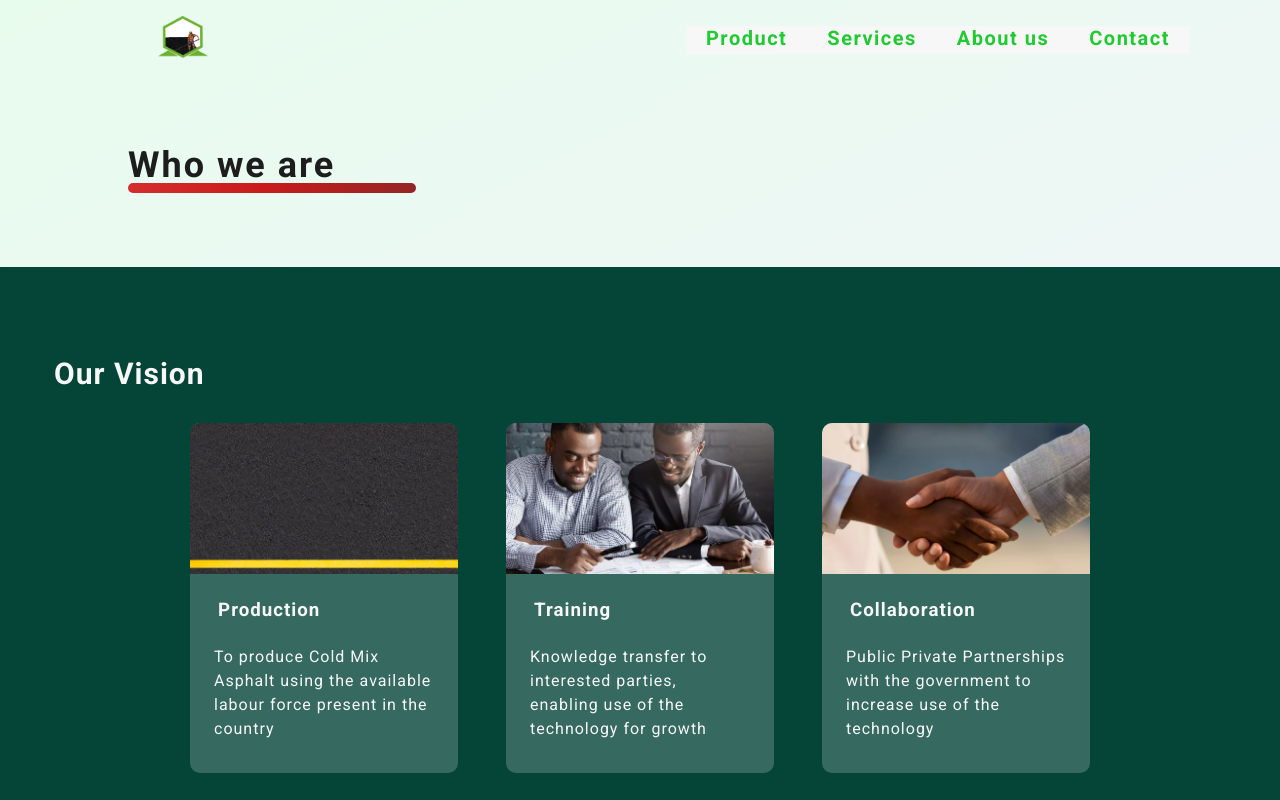
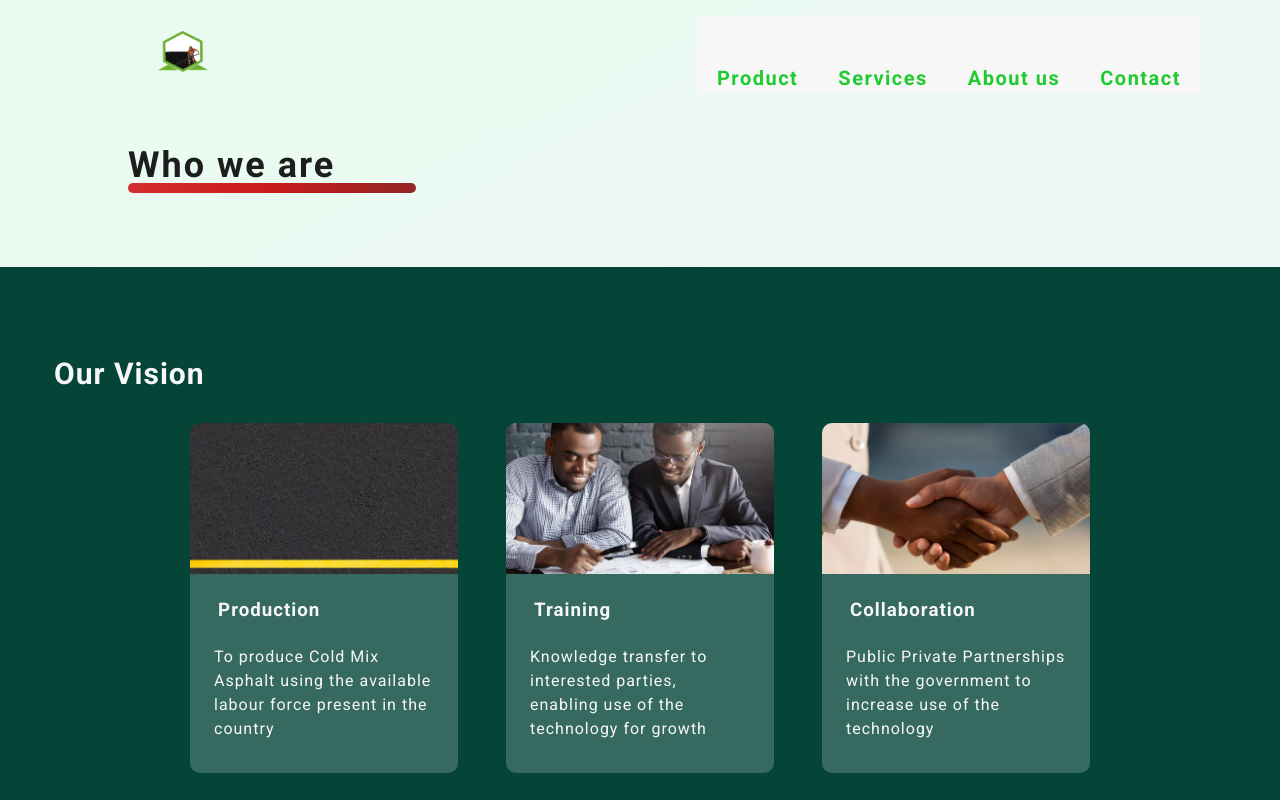
Before and after one commit to abeonweb/road-rescue-site, a React (Create React App) app: page /road-rescue-site/about in a window 1280 px wide. Shown: the top 800 px of the page. Built offline with nearby package versions, Linux system fonts and the light colour scheme.

Commit message:
added more styles and changed nav

```diff
--- a/src/css/Navbar.css
+++ b/src/css/Navbar.css
@@ -20,13 +20,16 @@
 .nav {
   position: fixed;
   z-index: 900;
-  background: hsla(0, 0%, 97%, 0.96);
+  background: var(--clr-light);
   top: 0;
   bottom: 0;
   right: 0;
-  left: 0;
-  transform: translateX(-100%);
+  left: 1%;
+  width: 90vw;
+  transform: translateX(150%);
   transition: transform 300ms ease-in-out;
+  padding-top: 5em;
+  border-left: 3em solid var(--clr-hl-3);
 }
 
 .nav-logo {
@@ -50,12 +53,9 @@
   list-style: none;
   display: flex;
   flex-direction: column;
-}
-
-.nav-list {
   justify-content: space-evenly;
   align-items: center;
-  height: 100%;
+  height: 50%;
 }
 
 .nav-link {
@@ -137,7 +137,7 @@
 
 
 .nav-open .nav {
-  transform: translateX(0);
+  transform: translateX(10%);
 }
 
 .nav-open .menu-icon {
@@ -161,7 +161,8 @@
 
 
 .footer {
-  background-color: rgba(61, 61, 61, 1);
+  /* background-color: rgba(61, 61, 61, 1); */
+  background-color: var(--clr-dark-2);
   color: rgba(255, 255, 255, 0.6);
   padding: 2em 0 0;
   min-height: 30vh;
@@ -181,7 +182,7 @@
 .footer-navs {
   display: flex;
   justify-content: space-evenly;
-  border-bottom: 1px solid var(--clr-dark-2);
+  border-bottom: 1px solid var(--clr-hl);
   padding: 2em 0;
 }
 
@@ -297,9 +298,11 @@
     display: block;
     height: inherit;
     position: relative;
+    width: auto;
     transform: translateX(0%);
     transition: 300ms ease-in-out;
-    padding: 0 3em 0 1em
+    padding: 0 3em 0 1em;
+    border: none;
   }
 
   .nav-logo {
```
